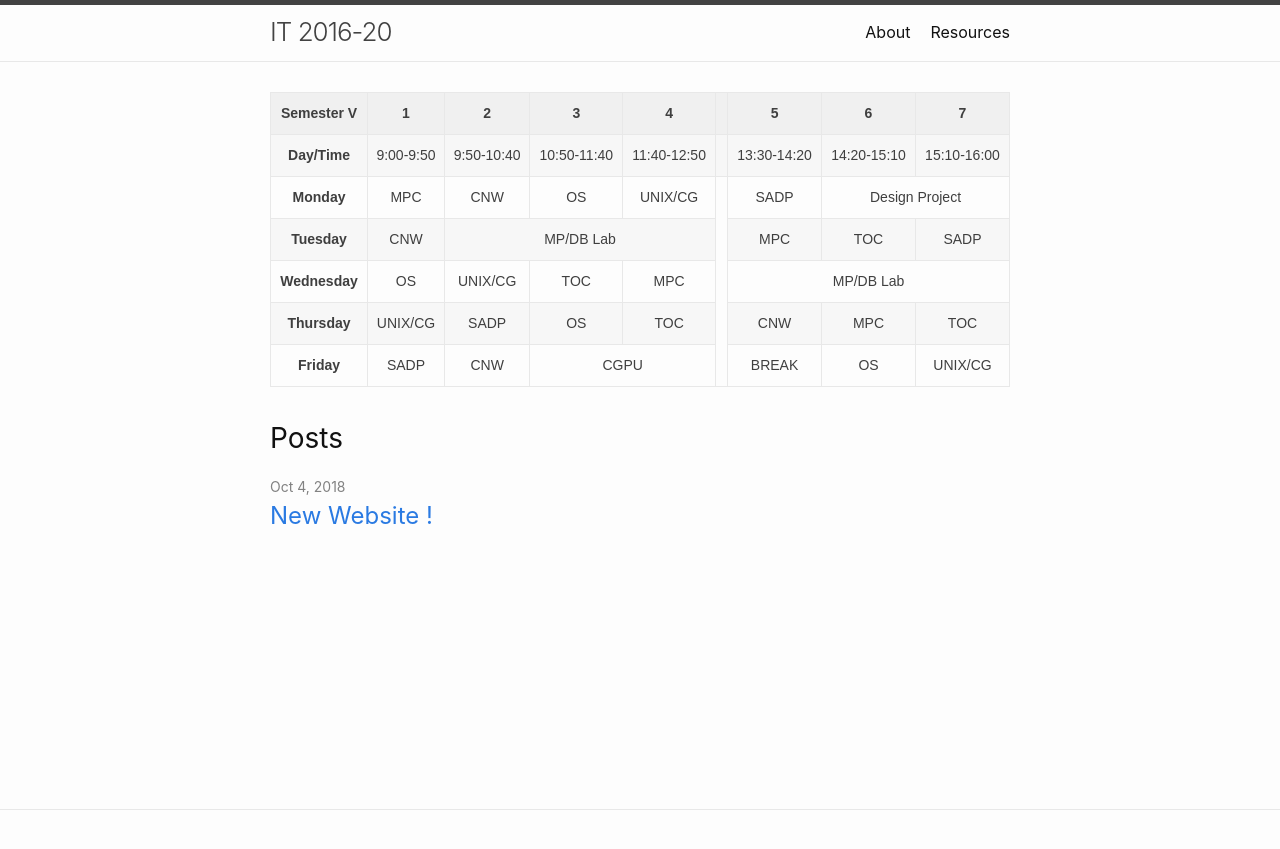
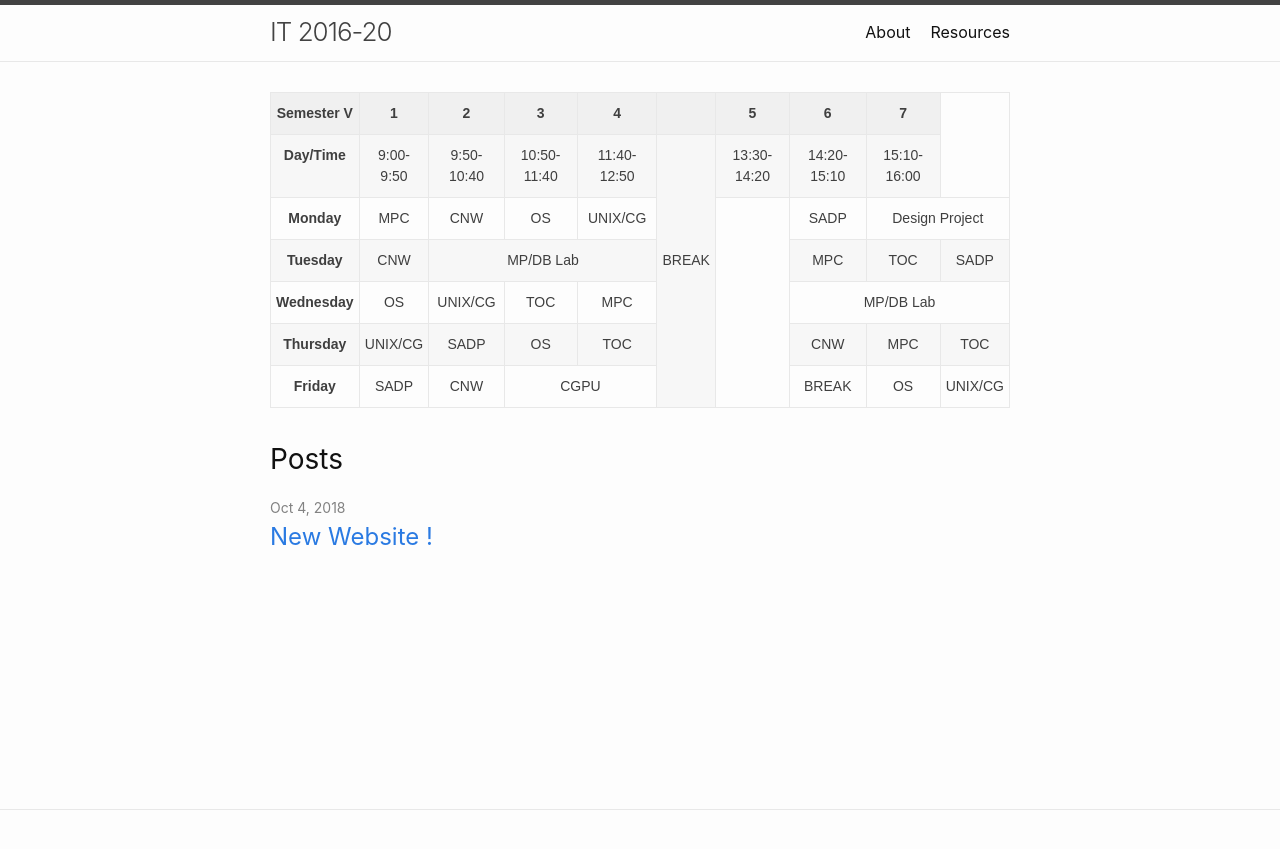
Before and after one commit to IT-GECBH/2020, a Jekyll site: the page built from index.md, in a window 1280 px wide. Shown: the top 849 px of the page. Built offline with Jekyll 4.4.1, drawn with Linux system fonts in a browser that asks for light colours.

Commit message:
Added BREAK Column

```diff
--- a/_includes/time_table.html
+++ b/_includes/time_table.html
@@ -25,7 +25,7 @@
     <td class="tg-zda1">9:50-10:40</td>
     <td class="tg-zda1">10:50-11:40</td>
     <td class="tg-zda1">11:40-12:50</td>
-    <td class="tg-zda1"></td>
+    <td class="tg-zda1" rowspan="6"><br><br><br><br><br>BREAK</td>
     <td class="tg-zda1">13:30-14:20</td>
     <td class="tg-zda1">14:20-15:10</td>
     <td class="tg-zda1">15:10-16:00</td>
```
